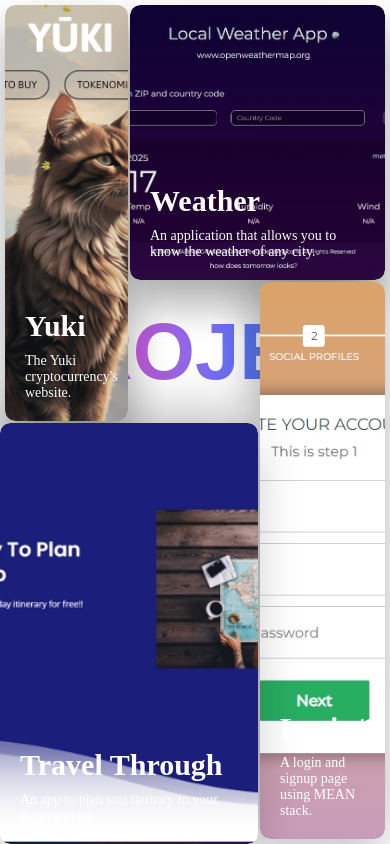
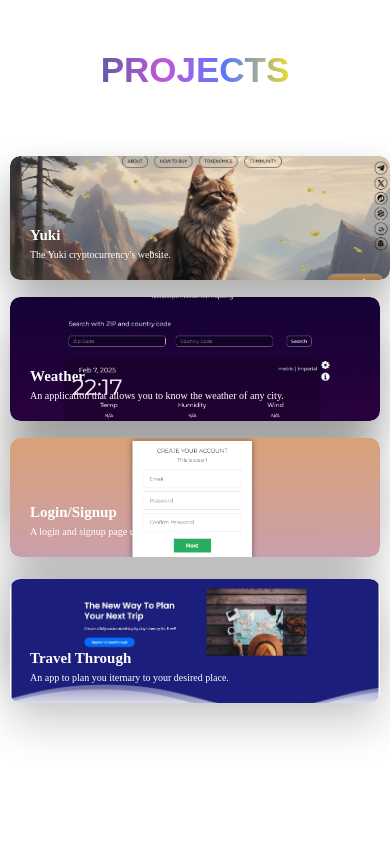
Before and after one commit to MahimaGajjar/Mahima.dev, a React (Create React App) app: page /projects in a window 390 px wide. Built offline with nearby package versions, Linux system fonts and the light colour scheme.

Commit message:
Project Page responsive

```diff
--- a/src/components/projects.css
+++ b/src/components/projects.css
@@ -11,9 +11,6 @@
   grid-row: 1/4;
   grid-column: 1/3;
   border-radius: 10px;
-  display: flex;
-  justify-content: center;
-  align-items: center;
   box-shadow: 1px 22px 44px rgba(0, 0, 0, 0.19);
   background: transparent;
   margin-top: 5px;
@@ -107,8 +104,8 @@
 }
 
 .title {
-  grid-row: 3/4 !important;
-  grid-column: span 2 !important;
+  grid-row: 3/4;
+  grid-column: span 2;
   place-self: center;
   text-align: center;
 }
@@ -136,3 +133,94 @@
 .title h1 {
   font-size: 80px;
 }
+
+@media (max-width: 1024px) {
+  .title {
+    grid-row: 1/1;
+    grid-column: 1/7;
+    margin: 0px;
+  }
+  .project1 {
+    grid-row: 2/4;
+    grid-column: 1/4;
+    border-radius: 20px;
+    margin-top: 15px;
+    margin-left: 0px;
+    margin-left: 10px;
+  }
+  .project2 {
+    grid-row: 2/4;
+    grid-column: 4/7;
+    border-radius: 20px;
+    margin-top: 15px;
+    margin-left: 10px;
+    margin-right: 10px;
+  }
+  .project3 {
+    grid-row: 4/6;
+    grid-column: 1/4;
+    border-radius: 20px;
+    margin-top: 15px;
+    margin-left: 10px;
+    margin-right: 0px;
+  }
+  .project4 {
+    grid-row: 4/6;
+    grid-column: 4/7;
+    border-radius: 20px;
+    margin-top: 15px;
+    margin-left: 10px;
+    margin-right: 10px;
+  }
+}
+
+@media (max-width: 540px) {
+  .title {
+    grid-row: 1/1;
+    grid-column: 1/7;
+    margin: 0px;
+    width: 150%;
+  }
+  .title h1 {
+    font-size: 35px;
+  }
+  .project1 {
+    grid-row: 2/3;
+    grid-column: 1/7;
+    border-radius: 20px;
+    margin-top: 15px;
+    margin-left: 10px;
+  }
+  .project2 {
+    grid-row: 3/4;
+    grid-column: 1/7;
+    border-radius: 20px;
+    margin-top: 15px;
+    margin-left: 10px;
+    margin-right: 10px;
+  }
+  .project3 {
+    grid-row: 4/5;
+    grid-column: 1/7;
+    border-radius: 20px;
+    margin-top: 15px;
+    margin-left: 10px;
+    margin-right: 10px;
+  }
+  .project4 {
+    grid-row: 5/6;
+    grid-column: 1/7;
+    border-radius: 20px;
+    margin-top: 15px;
+    margin-left: 10px;
+    margin-right: 10px;
+  }
+  .projectName {
+    font-size: 15px;
+    margin-bottom: 5px;
+  }
+  .text {
+    font-size: 10px;
+    font-weight: 300;
+  }
+}
--- a/src/components/workexperience.css
+++ b/src/components/workexperience.css
@@ -229,9 +229,19 @@ article {
   }
   .image,
   .image2 {
-    width: 200px;
+    display: none;
+    /* width: 200px;
     height: 120px;
-    margin-top: 5px;
+    margin-top: 5px; */
+  }
+  .workDescription1 {
+    display: flex;
+    flex-direction: column;
+    align-items:center;
+    justify-content: center;
+    text-align: center;
+    margin-top: 50px;
+
   }
   .workDescription1 p {
     margin-bottom: 5px;
@@ -265,6 +275,14 @@ article {
 
   article {
     font-size: clamp(14px, 3vw, 18px);
+  }
+  .workDescription1{
+    display: flex;
+    flex-direction: column;
+    align-items:center;
+    justify-content: center;
+    text-align: center;
+    margin-top: 10px;
   }
   .workDescription1 p {
     font-size: 10px;
```
